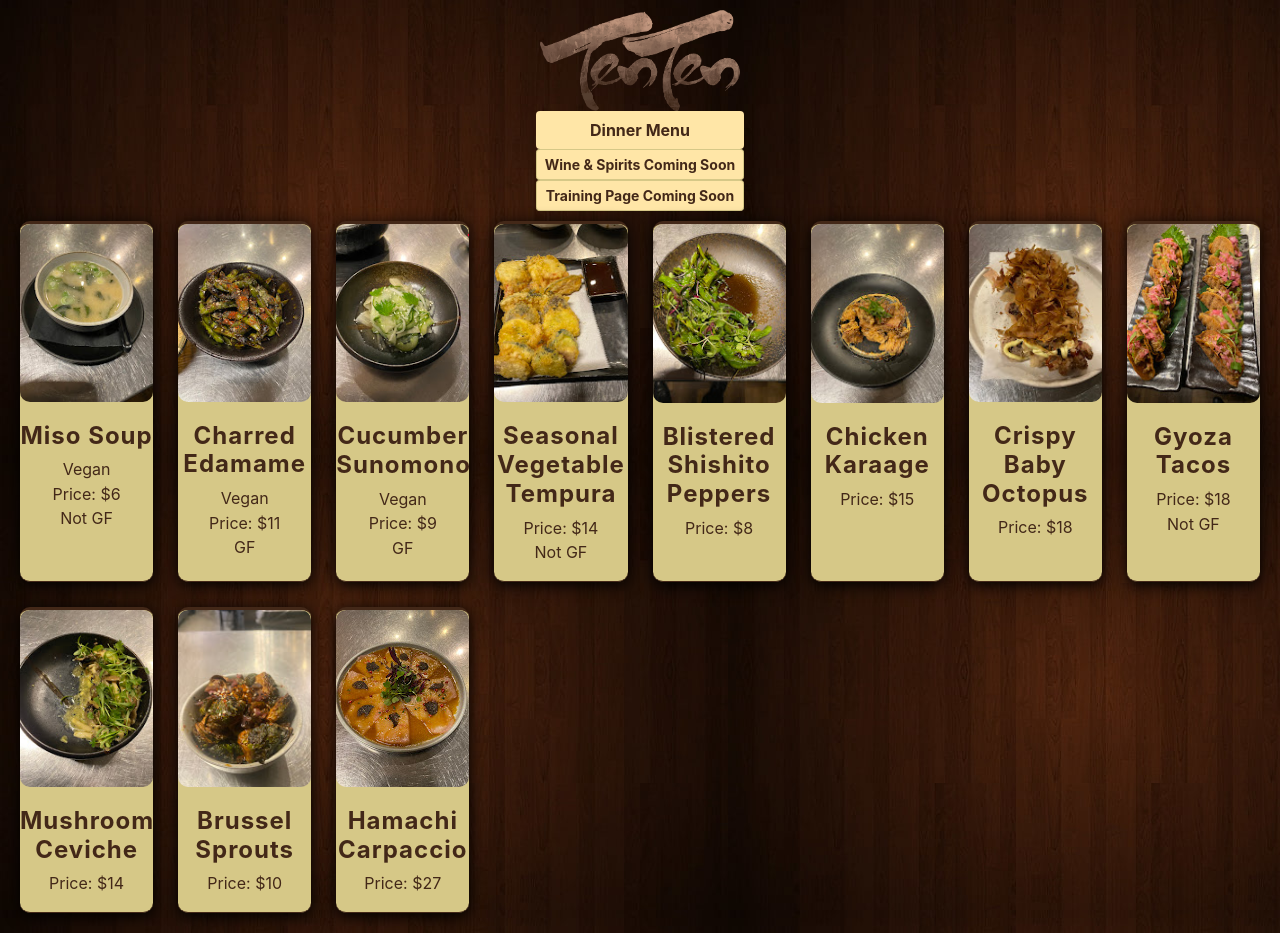
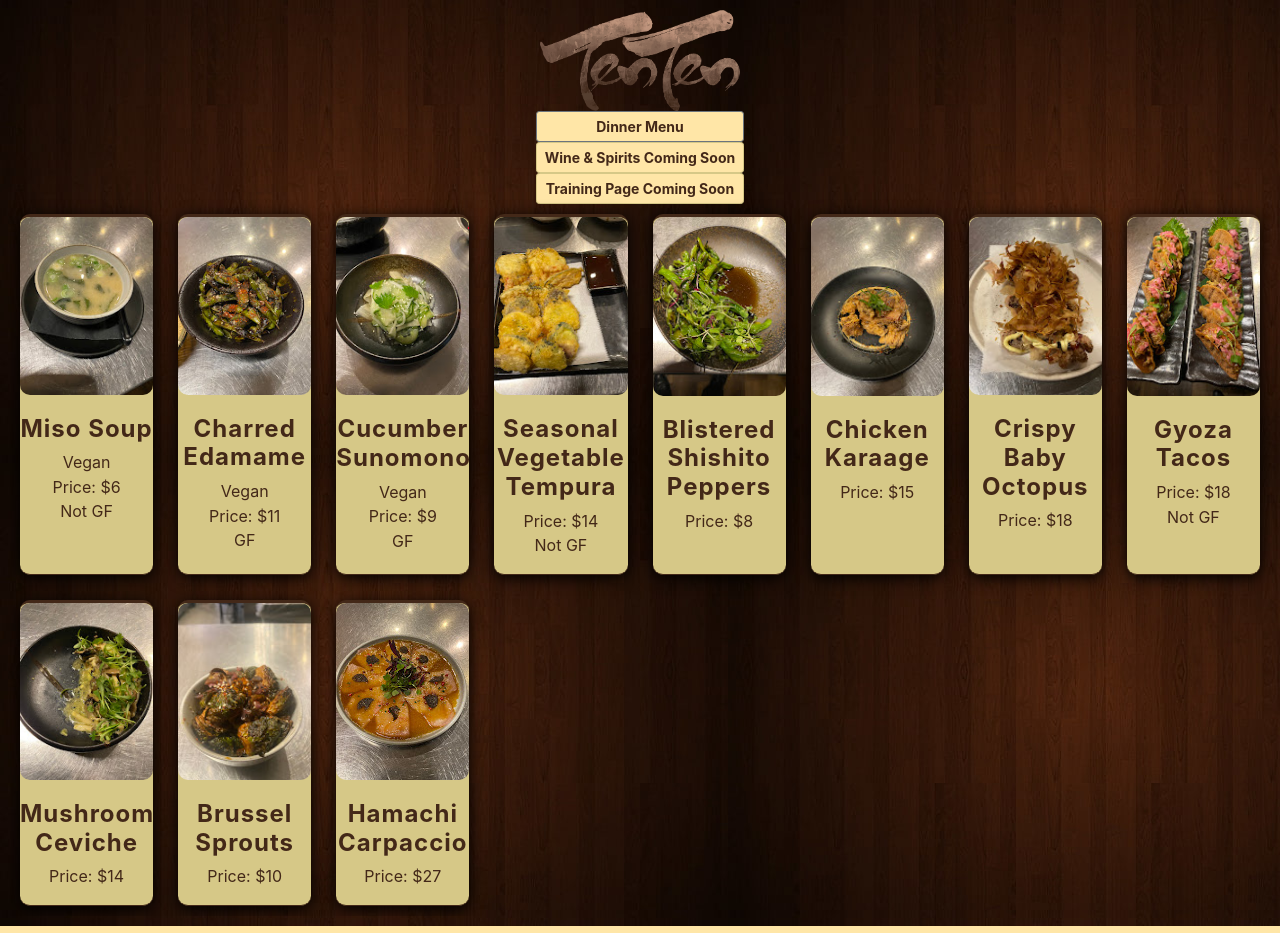
Before and after one commit to noearobles/tenten-staffbible, a plain HTML site: page index.html in a window 1280 px wide. Drawn offline with nearby package versions, Linux system fonts and the light colour scheme.

Commit message:
modified js

```diff
--- a/index.html
+++ b/index.html
@@ -19,7 +19,7 @@
       <div id="searchBar">
         <!-- <input class="search" id="dishName" type="text" placeholder="Dish Name" /> -->
       </div>
-      <a class="btn" href="index.html">Dinner Menu</a>
+      <a class="btn btn-sm btn-outline-secondary" href="index.html">Dinner Menu</a>
       <a id="dishBtn" class="btn btn-sm btn-outline-secondary" href="index.html">
         Wine & Spirits Coming Soon
       </a>
--- a/server/index.js
+++ b/server/index.js
@@ -55,7 +55,7 @@
     ["Seasonal Vegetable Tempura",
         "dishImages/vegTempura.jpeg",
         14,
-        ["Ginger Kaeshi", "Tempura Fried Carrots", "Egg Plant", "Mushroom", "Squah", "Onion", "Bell Pepper"],
+        ["Ginger Kaeshi", "Tempura Fried Carrots", "Egg Plant", "Mushroom", "Squash", "Onion", "Bell Pepper"],
         "", "Not GF"],
     ["Blistered Shishito Peppers",
         "dishImages/shishitoPeppers.jpeg",
@@ -110,11 +110,11 @@
     }
     possibleDishes.forEach((possDish) => possDish.remove());
 };
-const getDish = (id) => {
-    const searchDishes = dishes.filter((touch) => console.log(touch[0]) === id);
-    extractDish();
-    searchDishes.forEach((dish) => createDishCard(dish));
-};
+// const getDish = (id) => {
+//     const searchDishes = dishes.filter((touch) => console.log(touch[0]) === id);
+//     extractDish();
+//     searchDishes.forEach((dish) => createDishCard(dish));
+// };
 function createDishCard(arr) {
     arr.map((postArr) => {
         const dishEl = document.createElement("div");
--- a/style.css
+++ b/style.css
@@ -18,7 +18,9 @@
     url("webfont.svg#svgFontName") format("svg");
   /* Legacy iOS */
 }
-
+main::-webkit-scrollbar {
+  display: none;
+}
 input:focus {
   border: 1px solid #ffe6a7;
   box-shadow: none !important;
@@ -94,7 +96,14 @@
 .btn1:hover {
   color: #d6c887;
 }
-
+main{
+  overflow-y: scroll;
+  scroll-behavior: smooth;
+  scrollbar-width: none;
+  -ms-overflow-style: none;
+  -webkit-overflow-scrolling: touch;
+  -webkit-overflow-scrolling: scroll;
+}
 body {
   background-image: url('backgimg.jpg');
   font-size: 20px;
```
